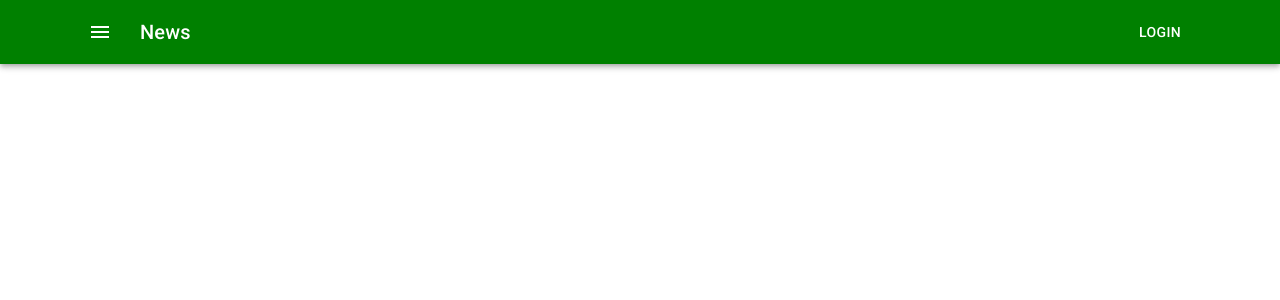
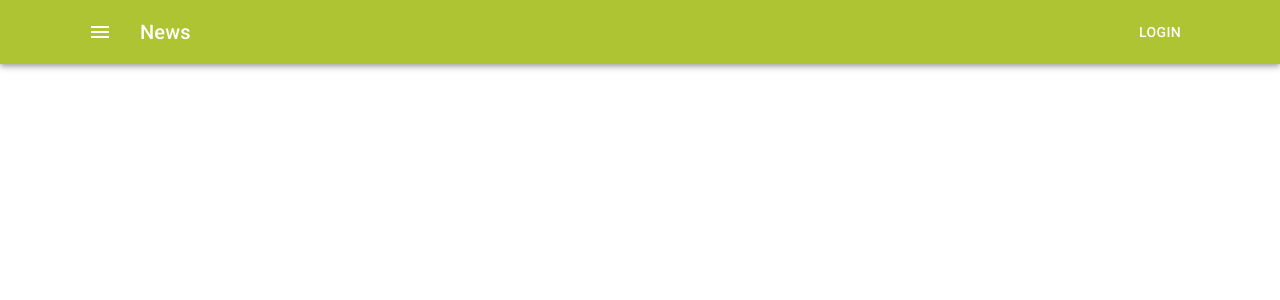
Before and after one commit to NikitOS-1/shop-project, a React (Create React App) app: page / in a window 1280 px wide. Shown: the top 300 px of the page. Built offline with nearby package versions, Linux system fonts and the light colour scheme.

Commit message:
add StyledEngineProvider(style impotant)

```diff
--- a/src/container/App/App.tsx
+++ b/src/container/App/App.tsx
@@ -1,14 +1,15 @@
 import Header from "../Header/Header";
 import CssBaseline from "@mui/material/CssBaseline";
+import { StyledEngineProvider } from "@mui/material/styles";
 
 type Props = {};
 
 const App = (props: Props) => {
   return (
-    <>
+    <StyledEngineProvider injectFirst>
       <Header />
       <CssBaseline />
-    </>
+    </StyledEngineProvider>
   );
 };
 
--- /dev/null
+++ b/src/container/Header/Header.scss
@@ -0,0 +1,3 @@
+.app-bar {
+    background-color: rgb(174, 196, 50);
+}
--- a/src/container/Header/Header.tsx
+++ b/src/container/Header/Header.tsx
@@ -1,4 +1,4 @@
-import style from "./Header.module.scss";
+import "./Header.scss";
 import AppBar from "@mui/material/AppBar";
 import Toolbar from "@mui/material/Toolbar";
 import Typography from "@mui/material/Typography";
@@ -12,11 +12,7 @@
 const Header = () => {
   return (
     <>
-      <AppBar
-        position="static"
-        sx={{
-          backgroundColor: "green",
-        }}>
+      <AppBar position="static" className="app-bar">
         <Container maxWidth="lg">
           <Toolbar>
             <IconButton
```
Also changed, not shown: src/container/Header/Header.module.scss (added).
